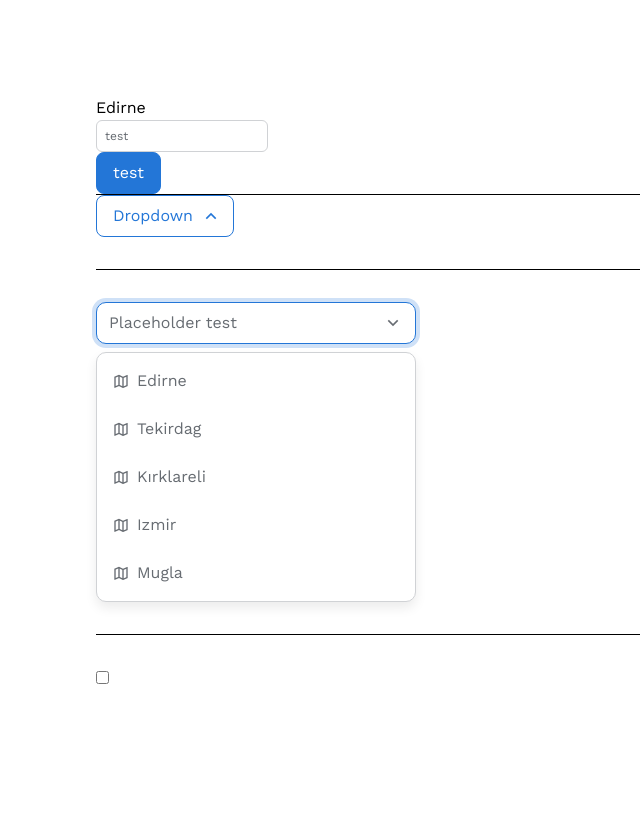
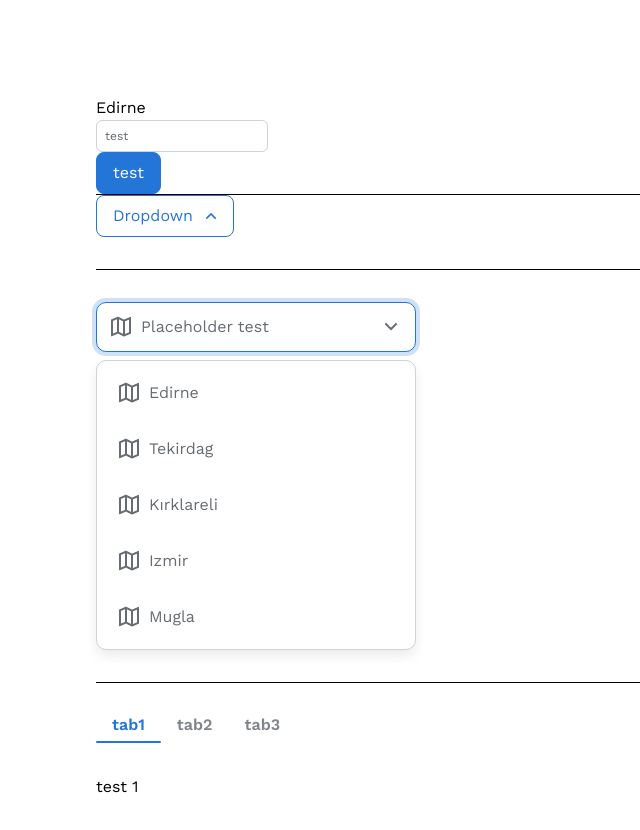
Before and after one commit to LUI-UI/lui-vue-old, a Vue app: page / in a window 1280 px wide. Both pictures are taken after a click on the button "Placeholder test". Shown: the top 830 px of the page, without its empty margins (0-640 px from the left). Before the commit the page ends 800 px from the top, so only its background shows below. Built offline with nearby package versions, Linux system fonts and the light colour scheme; what tailwind-safelist-generator would draw is missing.

Commit message:
feat: rename optionTemplate component, fix null check issue, complete select missing future

```diff
--- a/src/App.vue
+++ b/src/App.vue
@@ -4,9 +4,11 @@ import LuiButton from './components/Button/LuiButton.vue'
 import Dropdown from './components/Dropdown/LuiDropdown.vue'
 import DItem from './components/Dropdown/LuiDropdownItem.vue'
 import LuiSelect from './components/Select/LuiSelect.vue'
+import LuiTabs from './components/Tabs/LuiTabs.vue'
+import LuiTab from './components/Tabs/LuiTab.vue'
 
 export default {
-  components: { LuiInput, LuiButton, Dropdown, DItem, LuiSelect },
+  components: { LuiInput, LuiButton, Dropdown, DItem, LuiSelect, LuiTabs, LuiTab },
   data() {
     return {
       form: 'test',
@@ -14,11 +16,21 @@ export default {
       selectedCity: 'Edirne',
       options: [
         { text: 'Edirne', value: 22, isSelected: false },
-        { text: 'Tekirdag', value: 59, isSelected: false },
-        { text: 'Kırklareli', value: 39, isSelected: false },
-        { text: 'Izmir', value: 35, isSelected: false },
-        { text: 'Mugla', value: 48, isSelected: false },
+        { text: 'Tekirdag', value: 59 },
+        { text: 'Kırklareli', value: 39 },
+        { text: 'Izmir', value: 35 },
+        { text: 'Mugla', value: 48 },
       ],
+      optPrepend: {
+        tag: "lui-icon",
+        name: "map-2",
+        line: true
+      },
+      selectAppend: {
+        tag: 'lui-icon',
+        name: 'arrow-down-s',
+        line: true
+      }
     }
   },
   methods: {
@@ -59,9 +71,23 @@ export default {
       v-model="selectedCity"
       placeholder="Placeholder test"
       :options="options"
-      multiple
+      :multiple="true"
+      :option-prepend="optPrepend"
+      :select-append="selectAppend"
+      :select-prepend="optPrepend"
+      size="lg"
     />
     <hr class="my-8">
-    <input type="checkbox">
+    <lui-tabs>
+      <lui-tab title="tab1">
+        test 1
+      </lui-tab>
+      <lui-tab title="tab2">
+        test 2
+      </lui-tab>
+      <lui-tab title="tab3">
+        test 3
+      </lui-tab>
+    </lui-tabs>
   </div>
 </template>
--- /dev/null
+++ b/src/components/Select/ContentTemplate.vue
@@ -0,0 +1,96 @@
+<template>
+  <component
+    :is="prependAttrs.tag"
+    v-if="prepend !== null"
+    v-bind="prependAttrs"
+    :class="computedClasses.prepend"
+  />
+  <span
+    v-show="textActive"
+    :class="computedClasses.text"
+  >
+    {{ text }}
+  </span>
+  <component
+    :is="appendAttrs.tag"
+    v-if="append !== null"
+    v-bind="appendAttrs"
+    :class="computedClasses.append"
+  />
+</template>
+<script>
+import { computed } from 'vue'
+import LuiIcon from '../Icon/LuiIcon.vue'
+import LuiBadge from '../Badge/LuiBadge.vue'
+import LuiAvatar from '../Avatar/LuiAvatar.vue'
+import * as prop from '../../mixins/props'
+import { generateClasses } from '../../mixins/methods'
+export default {
+  components: {
+    LuiIcon,
+    LuiBadge,
+    LuiAvatar,
+  },
+  mixins: [
+    prop.string('text', ''),
+    prop.size('md', ['sm', 'md', 'lg']),
+    prop.boolean('optionsActive'),
+    prop.boolean('textActive', true),
+  ],
+  props: {
+    prepend: {
+      type: [Object, null],
+      default: null,
+    },
+    append: {
+      type: [Object, null],
+      default: null,
+    },
+  },
+  setup(props) {
+    function findSize(sizes) {
+      return sizes[props.size]
+    }
+    const appendAttrs = computed(() => {
+      if (props.append === null) return null
+      let attrs = props.append
+      if (props.append.tag === 'lui-icon')
+        attrs.class = findSize({ sm: 'text-base', md: 'text-xl', lg: 'text-2xl' })
+      else attrs.size = findSize({ sm: '2xs', md: 'xs', lg: 'sm' })
+      return attrs
+    })
+
+    const prependAttrs = computed(() => {
+      if (props.prepend === null) return null
+      let attrs = props.prepend
+      if (props.prepend.tag === 'lui-icon')
+        attrs.class = findSize({ sm: 'text-base', md: 'text-xl', lg: 'text-2xl' })
+      else attrs.size = findSize({ sm: '2xs', md: 'xs', lg: 'sm' })
+      return attrs
+    })
+
+    const computedClasses = computed(() => {
+      const classes = {
+        text: {
+          marginLeft: props.prepend !== null ? 'ml-2' : '',
+        },
+        append: {
+          maginLeft: 'ml-auto',
+          lineHeight:
+            props.append !== null ? (props.append.tag === 'lui-icon' ? 'leading-none' : '') : '',
+        },
+        prepend: {
+          lineHeight: props.prepend !== null ? (props.prepend.tag === 'lui-icon' ? 'leading-none' : '') : '',
+        }
+      }
+      return {
+        text: generateClasses([{ ...classes.text }]),
+        append: generateClasses([{ ...classes.append }]),
+        prepend: generateClasses([{ ...classes.prepend }]),
+      }
+    })
+
+    return { prependAttrs, appendAttrs, computedClasses }
+  },
+}
+</script>
--- a/src/components/Select/LuiOption.vue
+++ b/src/components/Select/LuiOption.vue
@@ -19,14 +19,13 @@ export default {
       type: String,
       default: '',
     },
-    selectedValue: {
-      type: [String,Number],
-      default: '',
-    },
+    disabled: {
+      type: Boolean,
+      default: false
+    }
   },
   setup(props) {
     const parentProps = inject('parentProps')
-
     const computedClasses = computed(() => {
       const styles = {
         marginLeft: 'ml-2',
@@ -40,19 +39,21 @@ export default {
             : parentProps.size === 'lg'
             ? 'p-3'
             : '',
+        fontSize: props.size === 'sm' ? 'text-xs' : 'text-base',
         borderRadius: parentProps.rounded ? 'rounded-lg' : '',
-        cursor: 'cursor-pointer',
-        // textColor: `text-secondary-600 hover:text-primary`,
-        // backgroundColor: 'bg-white hover:bg-primary-100',
-        display: 'block',
+        cursor: props.disabled === false ? 'cursor-pointer' : '',
+        display: 'flex',
+        alignItems: 'items-center',
+        outline: 'outline-none'
       }
       return generateClasses([{ ...styles }])
     })
 
     const selectedStyles = computed(() => {
       return props.selected
-        ? 'bg-primary text-white'
-        : 'bg-white hover:bg-primary-100 text-secondary-600 hover:text-primary'
+        ? 'bg-primary text-white focus:ring-2 focus:ring-offset-2 focus:ring-primary'
+        : props.disabled ? 'bg-secondary-100 text-secondary-300'
+        : 'bg-white hover:bg-primary-100 focus:bg-primary-100 text-secondary-600 hover:text-primary focus:text-primary'
     })
     return { computedClasses, selectedStyles }
   },
--- a/src/components/Select/LuiSelect.vue
+++ b/src/components/Select/LuiSelect.vue
@@ -7,12 +7,12 @@
     <div>
       <button
         id="exp_button"
-        :ref="(el) => (selectButton = el)"
         aria-haspopup="listbox"
         aria-labelledby="exp_elem exp_button"
         :class="computedClasses.button"
         v-bind="$attrs"
-        @click="openOptions"
+        @click.stop="optionsActive = !optionsActive"
+        @keydown="handleButtonKeyEvents($event)"
       >
         <div
           v-if="multiple && selectedOptions.length > 0"
@@ -23,77 +23,54 @@
             :key="i"
             filter="lighter"
             variant="primary"
+            tabindex="-1"
             type="default"
             :rounded-full="rounded"
             :size="chipSize"
             icon="close"
             clickable
             :class="computedClasses.multipleItem"
-            @click.stop="deleteOption(selected)"
+            @click.stop="unselectOption(selected)"
           >
             {{ selected[textField] }}
           </lui-chip>
         </div>
-        <!-- <div
-          v-if="multiple"
-          :class="computedClasses.multipleWrapper"
-        >
-          <span
-            v-for="(selected, i) in selectedOptions"
-            :key="i"
-            :class="computedClasses.multipleItem"
-          >
-            <span>{{ selected[textField] }}</span>
-            <button
-              class="flex items-center justify-center"
-              @click.stop="deleteOption(selected)"
-            >
-              <lui-icon
-                name="close"
-                line
-                class="ml-1 text-sm"
-              />
-            </button>
-          </span>
-        </div> -->
 
-        <span v-else>{{ selectedOption }}</span>
-        <lui-icon
-          :name="iconName"
-          :class="computedClasses.icon"
-          line
+        <content-template
+          :prepend="selectPrepend"
+          :append="selectAppend"
+          :text="selectedOption"
+          :size="size"
+          :options-active="optionsActive"
+          :text-active="multiple && selectedOptions.length > 0 ? false : true"
         />
       </button>
       <ul
         v-show="optionsActive"
         id="exp_elem_list"
-        tabindex="-1"
+        tabindex="1"
         role="listbox"
         aria-labelledby="exp_elem"
         :class="computedClasses.options"
+        @keydown.stop="handleOptionsKeyEvents($event)"
       >
         <lui-option
-          v-for="(option, index) in options"
+          v-for="(option, i) in options"
           id="exp_elem_Np"
-          :key="index"
-          class="flex items-center"
-          tabindex="0"
+          :ref="(el) => (optionsRef[i] = el)"
+          :key="i"
+          tabindex="-1"
           role="option"
           :selected="isOptionSelected(option)"
-          @click="selectOption(option)"
+          :disabled="option.disabled"
+          @click="selectOption(option,$event)"
         >
-          <lui-icon
-            name="map-2"
-            line
-          />
-          <span class="ml-2">
-            {{ option[textField] }}
-          </span>
-          <lui-icon
-            v-if="isOptionSelected(option)"
-            name="check"
-            line
-            class="ml-auto"
+          <content-template
+            :prepend="optionPrepend"
+            :append="optionAppend"
+            :text="option[textField]"
+            :size="size"
+            :options-active="optionsActive"
           />
         </lui-option>
         <!-- <slot /> -->
@@ -126,13 +103,14 @@
 
 <script>
 import LuiOption from './LuiOption.vue'
-import LuiIcon from '../Icon/LuiIcon.vue'
+// import LuiIcon from '../Icon/LuiIcon.vue'
 import LuiChip from '../Chip/LuiChip.vue'
-import { computed, ref, provide, watch } from 'vue'
+import ContentTemplate from './ContentTemplate.vue'
+import { computed, ref, provide, onUnmounted, onMounted } from 'vue'
 import { generateClasses } from '../../mixins/methods'
 import * as prop from '../../mixins/props'
 export default {
-  components: { LuiIcon, LuiChip, LuiOption },
+  components: { LuiChip, LuiOption, ContentTemplate },
   mixins: [
     prop.string('placeholder', 'select item'),
     prop.string('textField', 'text'),
@@ -143,9 +121,10 @@ export default {
   ],
   inheritAttrs: false,
   props: {
-    //UniqField, optionDisable? ?, STATES?,seperatedButton,
-    //keyEvents(a11n), optionsGroup,selectedOptions have to be uniq?,onChange,defaultValue
-    //Select button stlyles?(with prepends ), label, description
+    //UniqField(v-fors etc.),seperatedButton,
+    //keyEvents(a11n), optionsGroup,onChange,defaultValue
+    //label, description
+    //should we handle chips disable states ?
     options: {
       type: Array,
       default: () => [],
@@ -153,6 +132,22 @@ export default {
     modelValue: {
       type: [String, Number, Array],
       default: '',
+    },
+    selectPrepend: {
+      type: [Object, null],
+      default: null,
+    },
+    selectAppend: {
+      type: [Object, null],
+      default: null,
+    },
+    optionPrepend: {
+      type: [Object, null],
+      default: null,
+    },
+    optionAppend: {
+      type: [Object, null],
+      default: null,
     },
     state: {
       type: [String, Boolean, null],
@@ -164,7 +159,6 @@ export default {
   },
   emits: ['update:modelValue'],
   setup(props, { emit }) {
-
     // If the initial value of your v-model expression does not
     // match any of the options, the <select> element will render in an
     // “unselected” state. On iOS, this will prevent the user from being
@@ -173,59 +167,89 @@ export default {
     // provide a disabled option with an empty value,
     // as demonstrated in the example above.
 
-
-    const selectArea = ref(null)
-    const selectButton = ref(null)
     const optionsActive = ref(false)
     const optionsArr = ref(props.options)
+    const parentProps = ref({ size: props.size, rounded: props.rounded })
+    const optionsRef = ref([])
     let selectedOption = ref(props.placeholder)
     let selectedOptions = ref([])
-    let parentProps = ref({ size: props.size, rounded: props.rounded })
-
+    let targetOption = ref('')
 
     provide('parentProps', parentProps.value)
 
-
-    watch(() => parentProps, (value) => {
-      console.log("from provide: ",value)
+    onMounted(() => {
+      document.addEventListener('click', closeSelect)
+    })
+    onUnmounted(() => {
+      document.removeEventListener('click', closeSelect)
     })
 
-    function isOptionSelected(option){
-      const is = selectedOptions.value.findIndex(s => s.text === option.text)
+    function isOptionSelected(option) {
+      if (!props.multiple) {
+        return selectedOption.value === option.text
+      }
+      const is = selectedOptions.value.findIndex((s) => s.text === option.text)
       return is === -1 ? false : true
     }
 
-    function openOptions() {
-      optionsActive.value = !optionsActive.value
-      // selectArea.value.focus()
-      // selectButton.value.focus()
-    }
-    function deleteOption(opt) {
-      const el = selectedOptions.value.findIndex((s) => s.text === opt.text)
+    function unselectOption(option) {
+      const el = selectedOptions.value.findIndex((s) => s.text === option.text)
       selectedOptions.value.splice(el, 1)
     }
-    function selectOption(option) {
+    function selectOption(option,event) {
+      if (!option.disabled) {
         if (props.multiple) {
-        const index = selectedOptions.value.findIndex(o => o.text === option.text)
-        if(index === -1) {
+          // dont want to close options.
+          event.stopPropagation()
+          const index = selectedOptions.value.findIndex((o) => o.text === option.text)
+          if (index === -1) {
             selectedOptions.value.push(option)
           } else {
-          selectedOptions.value.splice(index,1)
+            selectedOptions.value.splice(index, 1)
           }
-
           emit('update:modelValue', selectedOptions.value)
-      }
-      if (!props.multiple) {
+        } else {
           emit('update:modelValue', option[props.textField])
           selectedOption.value = option[props.textField]
+        }
+      }
+    }
+    function closeSelect() {
       optionsActive.value = false
     }
+    function handleButtonKeyEvents(e) {
+      if (e.keyCode === 40) { // arrowDown
+        targetOption.value = 0
+        optionsRef.value[targetOption.value].$el.focus()
       }
-
-    const iconName = computed(() => {
-      if (optionsActive.value) return 'arrow-down-s'
-      return 'arrow-up-s'
-    })
+    }
+    function focusTargetOption(){
+      optionsRef.value[targetOption.value].$el.focus()
+    }
+    function handleOptionsKeyEvents(e) {
+      if(e.keyCode === 13){ // enter
+        selectOption(props.options[targetOption.value],e)
+      }
+      const len = props.options.length - 1
+      if (e.keyCode === 40) { // arrowDown
+        if (targetOption.value < len) {
+          targetOption.value++
+          focusTargetOption()
+        } else if (targetOption.value === len) {
+          targetOption.value = 0
+          focusTargetOption()
+        }
+      }
+      if (e.keyCode === 38) { // arrowup
+        if (targetOption.value > 0) {
+          targetOption.value--
+          focusTargetOption()
+        }else if(targetOption.value === 0) {
+          targetOption.value = len
+          focusTargetOption()
+        }
+      }
+    }
 
     const chipSize = computed(() => {
       return props.size === 'lg' ? 'md' : props.size
@@ -236,7 +260,7 @@ export default {
         button: {
           display: 'flex',
           alignItems: 'items-center',
-          justifyContent: 'justify-between',
+          // justifyContent: 'justify-between',
           paddingTop: props.size === 'sm' ? 'pt-1.5' : props.size === 'md' ? 'pt-2' : 'pt-3',
           paddingBottom:
             selectedOptions.value.length < 0
@@ -251,13 +275,27 @@ export default {
           lineHeight: props.size === 'sm' ? 'leading-4.5' : 'leading-6',
           textColor: 'text-secondary-600',
           borderWidth: 'border',
-          borderColor: props.state === true ? 'border-success' : props.state === false ? 'border-danger' : props.state === 'warning' ? 'border-warning' : 'border-secondary-200 focus:border-primary',
+          borderColor:
+            props.state === true
+              ? 'border-success'
+              : props.state === false
+              ? 'border-danger'
+              : props.state === 'warning'
+              ? 'border-warning'
+              : 'border-secondary-200 focus:border-primary',
           borderRadius: props.rounded ? 'rounded-lg' : '',
           backgroundColor: 'bg-white',
           width: 'w-80',
           outline: 'focus:outline-none',
           ringWidth: props.state === null ? 'focus:ring-4' : 'ring-4',
-          ringColor: props.state === null ? 'focus:ring-primary-100' : props.state === true ? 'ring-success-100' : props.state === false ? 'ring-danger-100' : 'ring-warning-100',
+          ringColor:
+            props.state === null
+              ? 'focus:ring-primary-100'
+              : props.state === true
+              ? 'ring-success-100'
+              : props.state === false
+              ? 'ring-danger-100'
+              : 'ring-warning-100',
           disabled:
             'disabled:border-secondary-300 disabled:text-secondary-600 disabled:bg-secondary-100',
         },
@@ -310,15 +348,15 @@ export default {
       optionsActive,
       selectedOption,
       selectOption,
-      selectArea,
-      selectButton,
-      openOptions,
       optionsArr,
       selectedOptions,
-      deleteOption,
-      iconName,
+      unselectOption,
       chipSize,
       isOptionSelected,
+      handleOptionsKeyEvents,
+      handleButtonKeyEvents,
+      optionsRef,
+      targetOption,
     }
   },
 }
--- a/src/components/Tabs/LuiTabs.vue
+++ b/src/components/Tabs/LuiTabs.vue
@@ -1,7 +1,7 @@
 <template>
-  <div :class="classes.tabMenuContainer">
+  <div :class="computedClasses.tabMenuContainer">
     <div
-      :class="classes.tabContainer"
+      :class="computedClasses.tabContainer"
       role="tablist"
     >
       <button
@@ -13,17 +13,17 @@
         :aria-selected="selectedTitle === prop.title ? true : false"
         :disabled="prop.disabled !== undefined ? true : false"
         :class="[
-          classes.tab,
-          selectedTitle === prop.title ? classes.activeTab : classes.defaultTab,
+          computedClasses.tab,
+          selectedTitle === prop.title ? computedClasses.activeTab : computedClasses.defaultTab,
         ]"
         @click="selectedTitle = prop.title"
         @keydown="handleKeyEvents($event, index)"
       >
-        <span :class="classes.tabText">{{ prop.title }}</span>
+        <span :class="computedClasses.tabText">{{ prop.title }}</span>
       </button>
     </div>
 
-    <div :class="classes.panel">
+    <div :class="computedClasses.panel">
       <slot />
     </div>
   </div>
@@ -70,7 +70,7 @@ export default {
       }
     }
 
-    const classes = computed(() => {
+    const computedClasses = computed(() => {
       const tabContainer = {
         width: 'w-full',
         display: 'flex',
@@ -121,7 +121,7 @@ export default {
       tabProps,
       selectedTitle,
       elements,
-      classes,
+      computedClasses,
       handleKeyEvents,
     }
   },
```
Also changed, not shown: package.json (+9 -8 lines), .eslintrc.js, 2 other files (tests, documents, lock files or other folders). Lines whose indentation alone changed are shown as unchanged.
